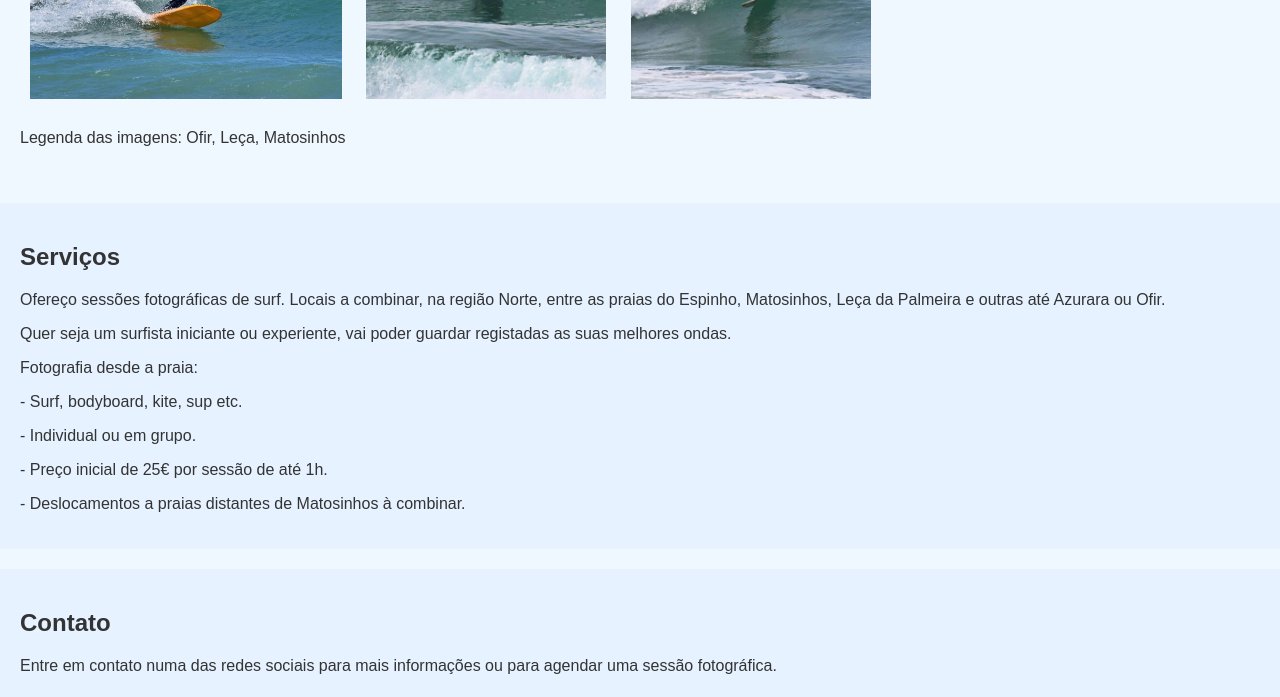
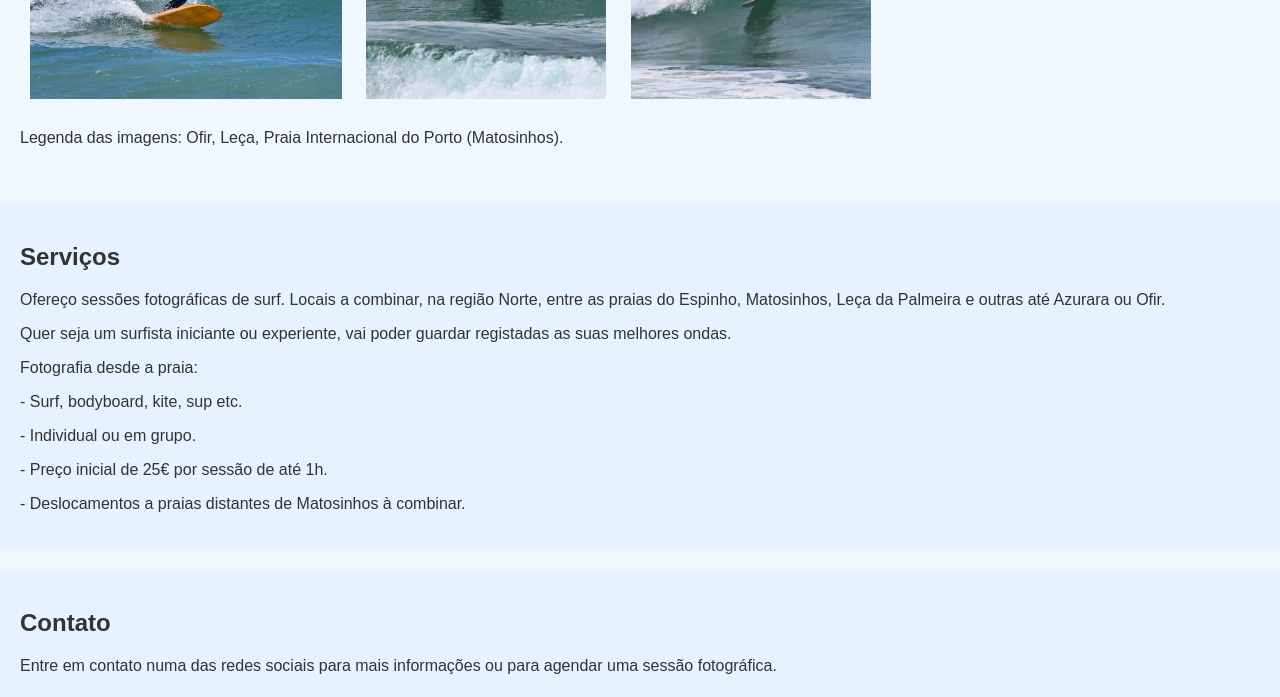
Before and after one commit to xavicastel/Surf-Photo-Page, a plain HTML site: page index.html in a window 1280 px wide. Shown: the part 920-1617 px from the top of the page. Drawn offline with Linux system fonts and the light colour scheme.

Commit message:
Update index.html

```diff
--- a/index.html
+++ b/index.html
@@ -93,7 +93,7 @@
             <img src="images/Photo_2.jpg" alt="Surf Photo 2">
             <img src="images/Photo_3.jpg" alt="Surf Photo 3">
         </p>
-        <p>Legenda das imagens: Ofir, Leça, Matosinhos</p>
+        <p>Legenda das imagens: Ofir, Leça, Praia Internacional do Porto (Matosinhos).</p>
     </section>
     <section id="services" class="service">
         <h2>Serviços</h2>
```
